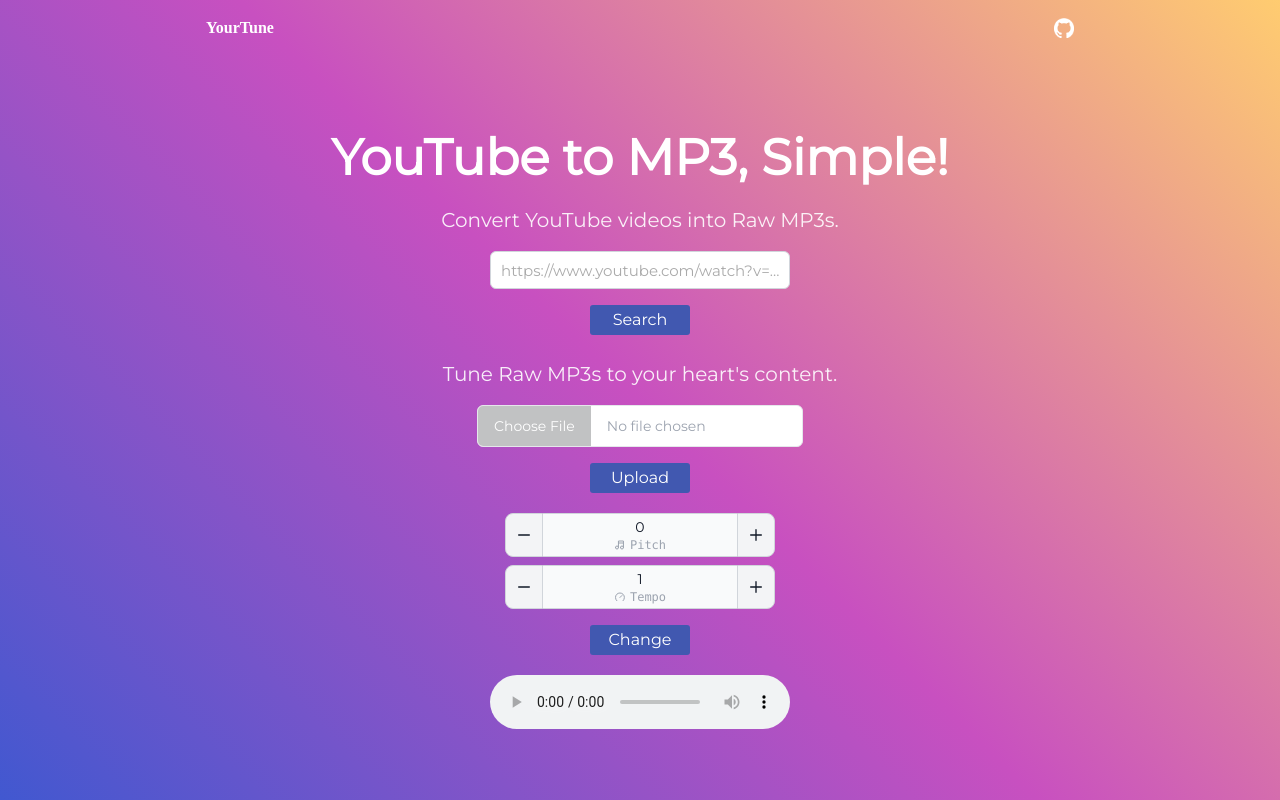
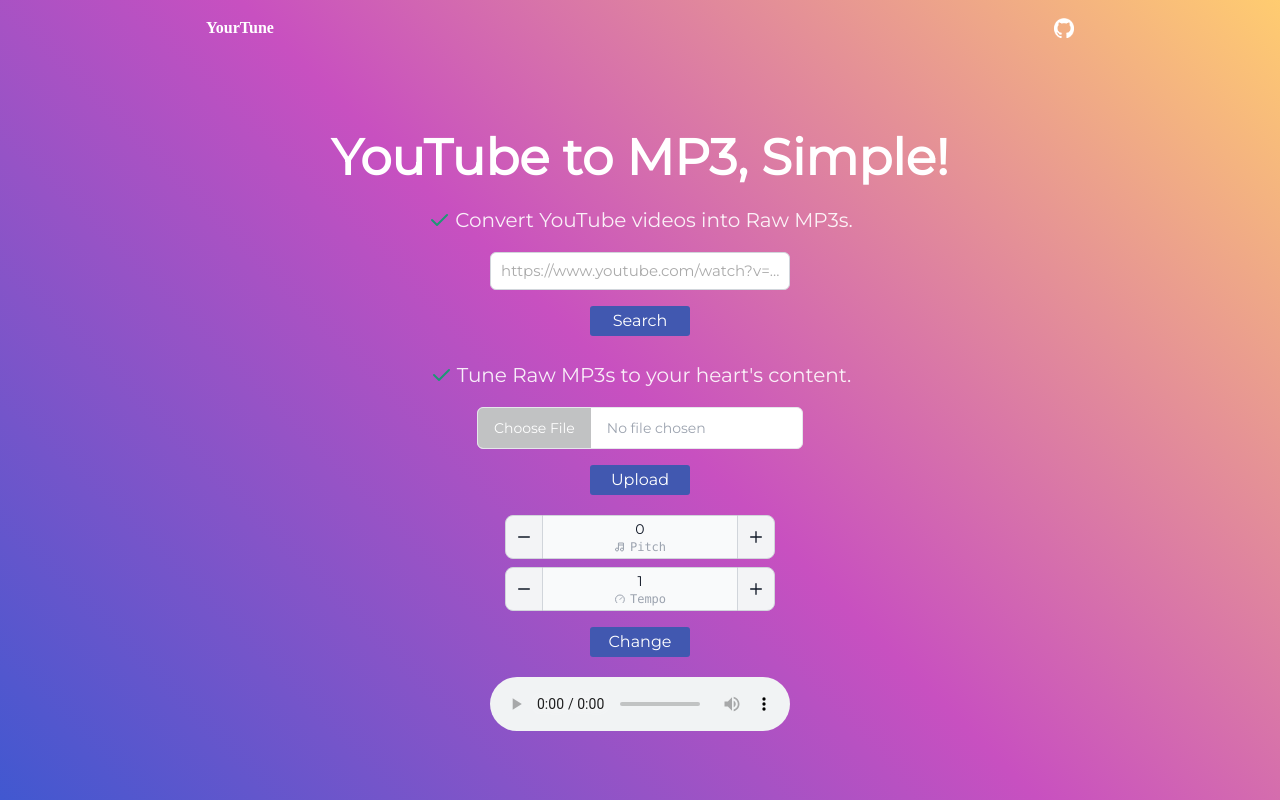
Before and after one commit to shisotem/yourtune, a React (Vite) app in the folder client/: page / in a window 1280 px wide. Built offline with nearby package versions, Linux system fonts and the light colour scheme; a web font is replaced by a local one.

Commit message:
style(client): add check mark

```diff
--- a/client/src/App.tsx
+++ b/client/src/App.tsx
@@ -113,6 +113,21 @@
         <section className="content">
           <h1 className="content-title">YouTube to MP3, Simple!</h1>
           <p className="content-description">
+            <svg
+              xmlns="http://www.w3.org/2000/svg"
+              className="icon icon-tabler icon-tabler-check inline-block w-6 h-6 mr-1 mb-1 text-green-500"
+              width="24"
+              height="24"
+              viewBox="0 0 24 24"
+              stroke-width="2"
+              stroke="currentColor"
+              fill="none"
+              stroke-linecap="round"
+              stroke-linejoin="round"
+            >
+              <path stroke="none" d="M0 0h24v24H0z" fill="none" />
+              <path d="M5 12l5 5l10 -10" />
+            </svg>
             Convert YouTube videos into Raw MP3s.
           </p>
 
@@ -145,6 +160,21 @@
         <section>
           <div>
             <p className="content-description mt-3">
+              <svg
+                xmlns="http://www.w3.org/2000/svg"
+                className="icon icon-tabler icon-tabler-check inline-block w-6 h-6 mr-1 mb-1 text-green-500"
+                width="24"
+                height="24"
+                viewBox="0 0 24 24"
+                stroke-width="2"
+                stroke="currentColor"
+                fill="none"
+                stroke-linecap="round"
+                stroke-linejoin="round"
+              >
+                <path stroke="none" d="M0 0h24v24H0z" fill="none" />
+                <path d="M5 12l5 5l10 -10" />
+              </svg>
               Tune Raw MP3s to your heart's content.
             </p>
             <div>
```
